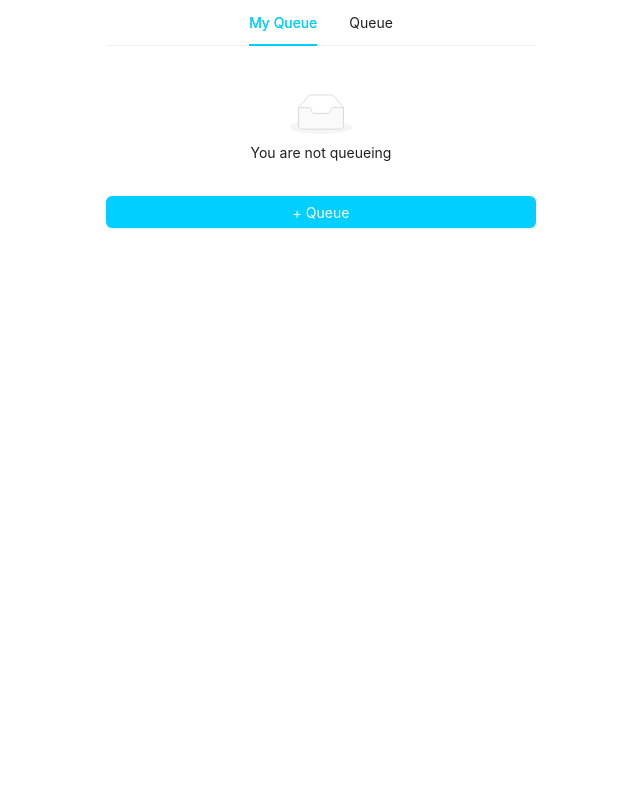
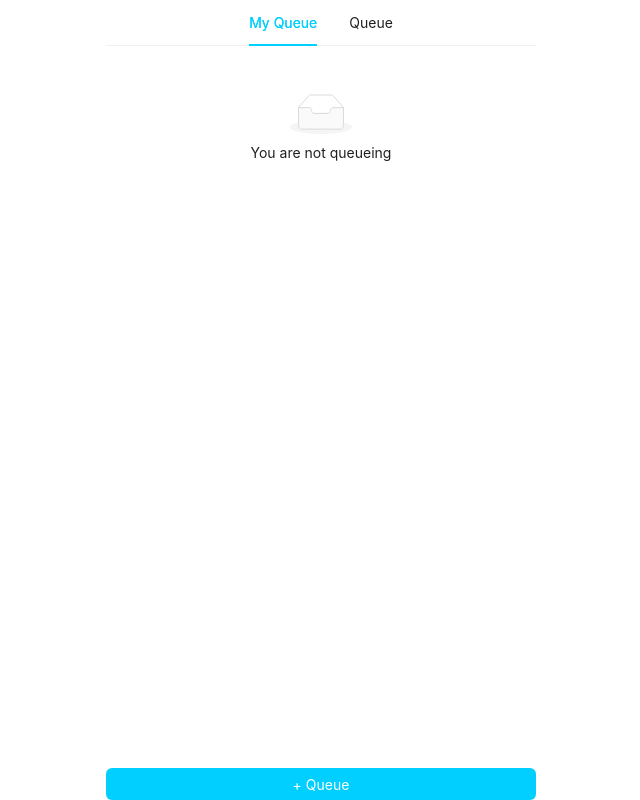
Before and after one commit to carol-lim/shower-queue-app, a React (Vite) app in the folder frontend/: page /home in a window 1280 px wide. Shown: the whole page, without its empty margins (319-959 px from the left). Built offline with nearby package versions, Linux system fonts and the light colour scheme; no server answers.

Commit message:
Set app heights to adapt to visible viewport

```diff
--- a/frontend/src/App.css
+++ b/frontend/src/App.css
@@ -18,7 +18,25 @@
 #root {
   max-width: 430px;
   margin: 0 auto;
-  width: 100%;
+  width: 80%;
   min-height: 100vh;
   box-sizing: border-box;
 }
+
+.app-container {
+  height: var(--app-height);
+  display: flex;
+  flex-direction: column;
+}
+
+.app-content {
+  flex: 1;
+  overflow-y: auto;
+  padding-top: env(safe-area-inset-top);
+  padding-left: env(safe-area-inset-left);
+  padding-right: env(safe-area-inset-right);
+}
+
+.app-footer {
+  padding-bottom: env(safe-area-inset-bottom);
+}
--- a/frontend/src/App.jsx
+++ b/frontend/src/App.jsx
@@ -1,4 +1,4 @@
-import React from "react";
+import React, { useEffect } from "react";
 import { BrowserRouter as Router, Routes, Route } from "react-router-dom";
 
 import {
@@ -21,6 +21,7 @@ import "./App.css";
 
 import Splash from "./views/Splash";
 import Home from "./views/Home";
+import Showering from "./views/Showering";
 
 const { Meta } = Card;
 const QueueCard = () => (
@@ -123,7 +124,23 @@ const UrgeWithPleasureComponent = () => (
   </CountdownCircleTimer>
 );
 
-const App = () => (
+const App = () => {
+  useEffect(() => {
+    function setAppHeight() {
+      const appHeight = window.innerHeight;
+      document.documentElement.style.setProperty(
+        "--app-height",
+        `${appHeight}px`
+      );
+    }
+
+    setAppHeight();
+    window.addEventListener("resize", setAppHeight);
+
+    return () => window.removeEventListener("resize", setAppHeight);
+  }, []);
+
+  return (
     <Router>
       <ConfigProvider
         theme={{
@@ -135,6 +152,7 @@ const App = () => (
         <Routes>
           <Route path="/" element={<Splash />} />
           <Route path="/home" element={<Home />} />
+          <Route path="/showering" element={<Showering />} />
           {/* <Route path="/queue/:id" element={<QueueCard />} /> */}
         </Routes>
         {/* <TopTabs /> */}
@@ -147,5 +165,6 @@ const App = () => (
       </ConfigProvider>
     </Router>
   );
+};
 
 export default App;
--- a/frontend/src/views/Home.jsx
+++ b/frontend/src/views/Home.jsx
@@ -1,45 +1,45 @@
-import { useState, useEffect } from "react"
+import { useState, useEffect } from "react";
 
-import TopTabs from "../components/TopTabs"
-import AddQueueButton from "../components/AddQueueButton"
+import TopTabs from "../components/TopTabs";
+import AddQueueButton from "../components/AddQueueButton";
 
-import MyQueue from "../views/MyQueue"
-import QueueList from "../views/QueueList"
-import { getQueueList } from "../api"
+import MyQueue from "../views/MyQueue";
+import QueueList from "../views/QueueList";
+import { getQueueList } from "../api";
 
 const Home = () => {
-    const [queueData, setQueueData] = useState([])
+  const [queueData, setQueueData] = useState([]);
 
   useEffect(() => {
     const fetchQueueData = async () => {
       try {
-                const data = await getQueueList()
-                setQueueData(data)
+        const data = await getQueueList();
+        setQueueData(data);
       } catch (error) {
-                console.error("Error fetching queue data:", error)
+        console.error("Error fetching queue data:", error);
       }
-        }
+    };
 
-        fetchQueueData()
-    }, [])
+    fetchQueueData();
+  }, []);
   const items = [
     {
-            key: '1',
-            label: 'My Queue',
-            children: <MyQueue queueData={queueData}/>,
+      key: "1",
+      label: "My Queue",
+      children: <MyQueue queueData={queueData} />,
     },
     {
-            key: '2',
-            label: 'Queue',
-            children: <QueueList queueData={queueData}/>,
+      key: "2",
+      label: "Queue",
+      children: <QueueList queueData={queueData} />,
     },
-    ]
+  ];
   return (
-        <>
-            <TopTabs items={items}/>
+    <div className="app-container">
+      <TopTabs items={items} />
       <AddQueueButton />
-        </>
-    )
-}
+    </div>
+  );
+};
 
-export default Home
+export default Home;
```
Lines whose indentation alone changed are shown as unchanged.
